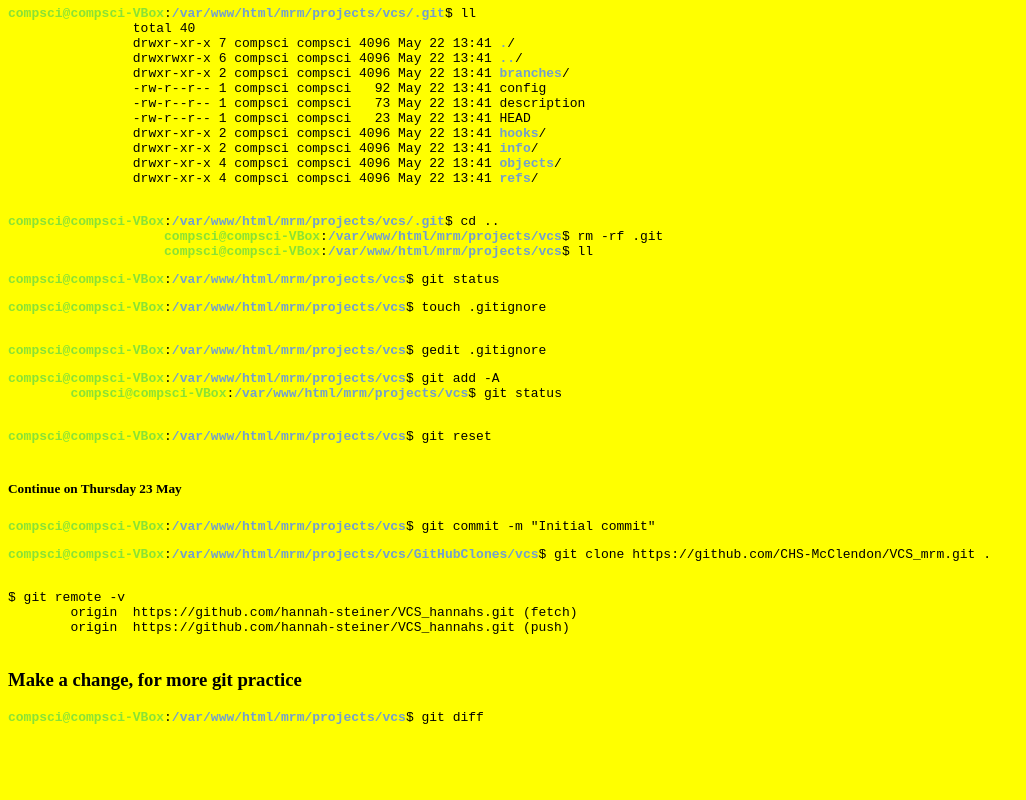
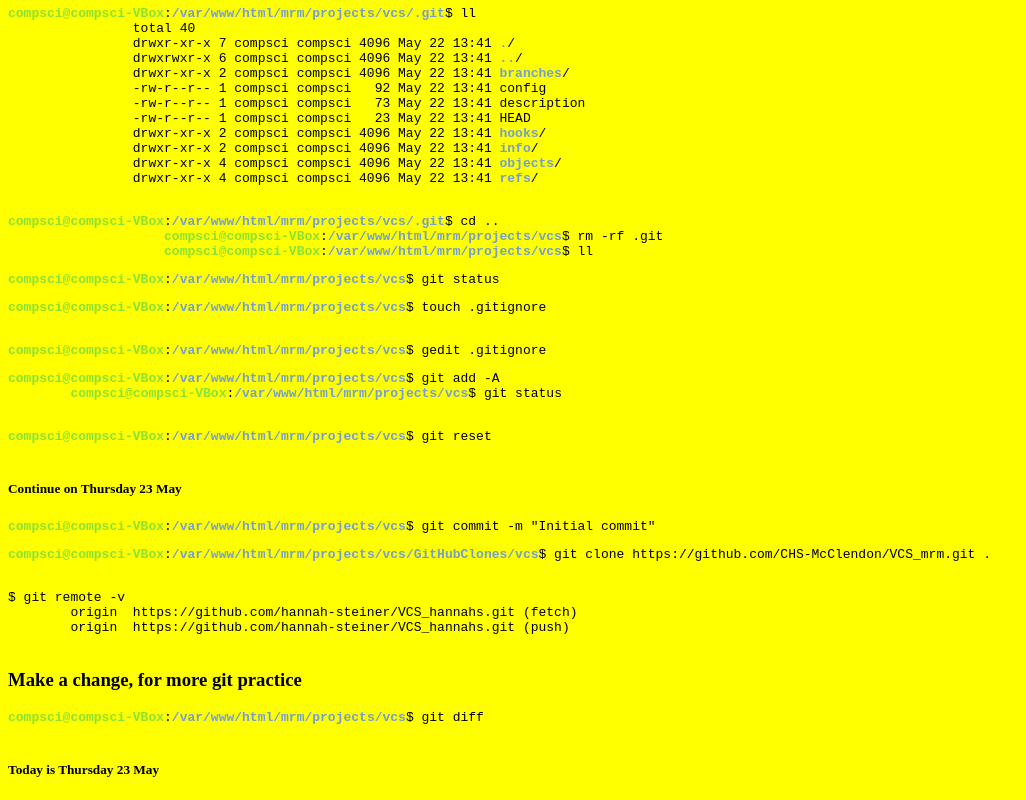
Before and after one commit to CHS-McClendon/A4clone, a plain HTML site: page index.html in a window 1280 px wide. Shown: the part 597-1397 px from the top of the page, without its empty margins (0-1026 px from the left). Before the commit the page ends 1350 px from the top, so only its background shows below. Drawn offline with Linux system fonts and the light colour scheme.

Commit message:
Added date

```diff
--- a/index.html
+++ b/index.html
@@ -77,6 +77,8 @@
     <pre><font color="#8AE234"><b>compsci@compsci-VBox</b></font>:<font color="#729FCF"><b>/var/www/html/mrm/projects/vcs</b></font>$ git diff
     </pre>
 
+    <h5>Today is Thursday 23 May</h5>
+
 </body>
 
 </html>
```
